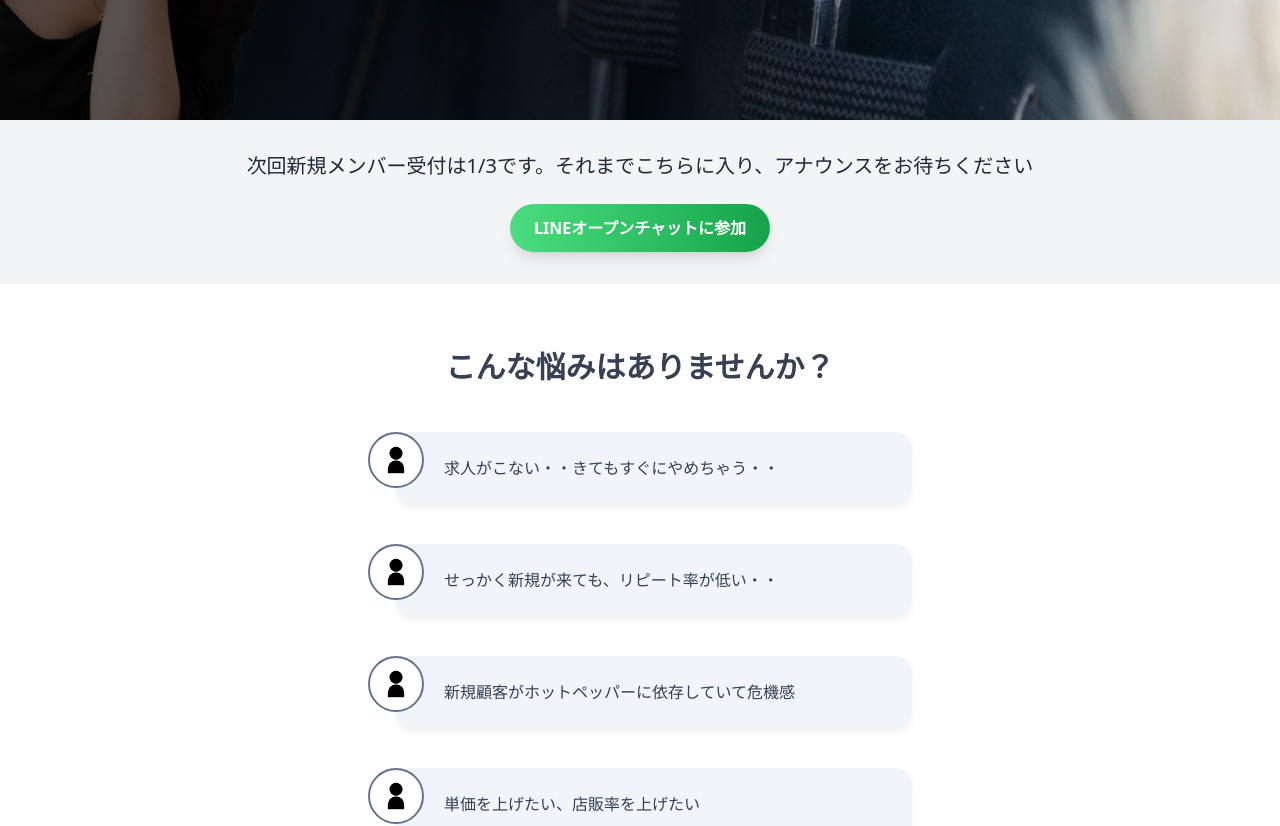
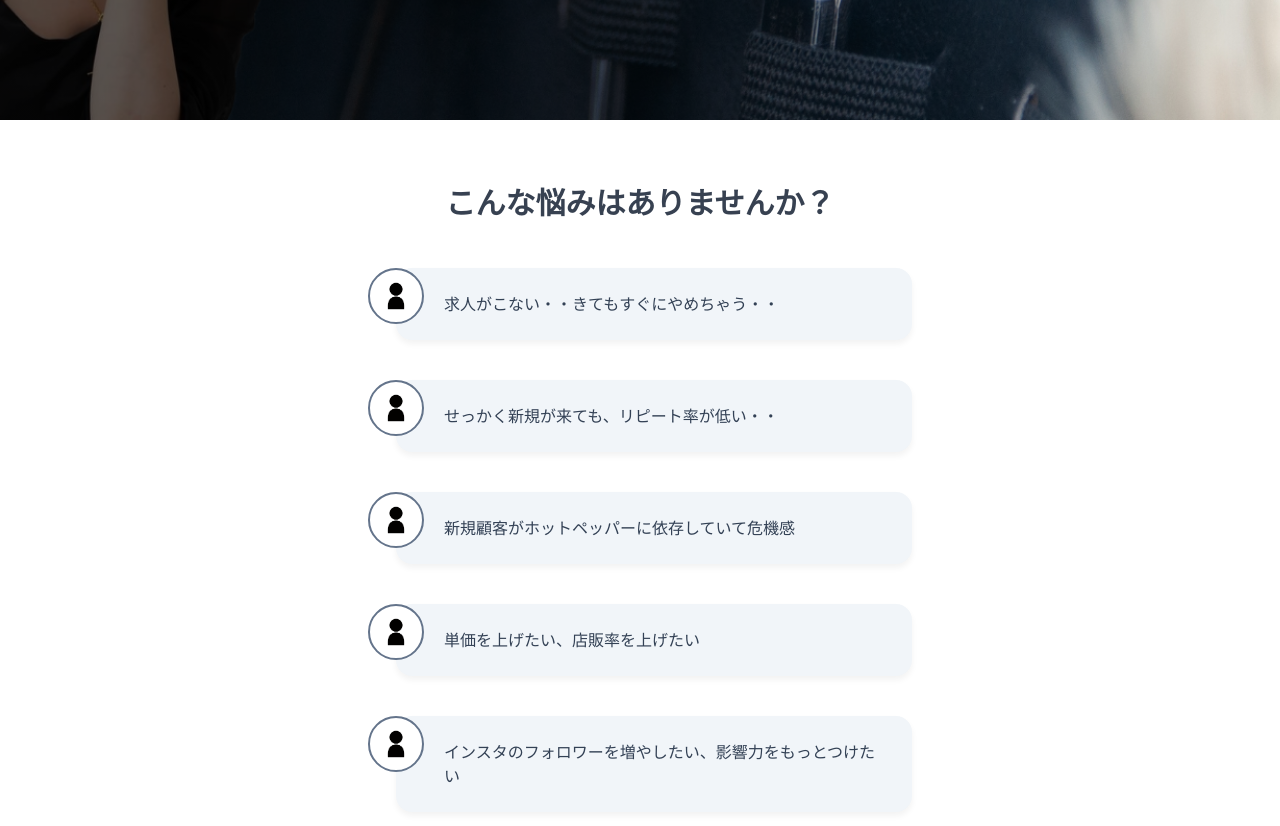
Before and after one commit to kkoblog/zero, a Next.js app: page / in a window 1280 px wide. Shown: the part 680-1506 px from the top of the page. Built offline with nearby package versions, Linux system fonts and the light colour scheme.

Commit message:
FAQセクションの参加条件の並び順を最適化
- リピート・次回予約の課題を最優先に配置
- マーケティングの学習意欲を2番目に配置
- 論理的な流れを考慮して順序を整理

```diff
--- a/src/app/page.jsx
+++ b/src/app/page.jsx
@@ -69,28 +69,7 @@ function MainComponent() {
           </motion.div>
         </div>
       </section>
-      <motion.div
-        initial={{ opacity: 0, y: 20 }}
-        animate={{ opacity: 1, y: 0 }}
-        transition={{ duration: 0.8, delay: 0.5 }}
-        className="bg-gray-100 py-8 px-4 sm:px-6 lg:px-8 text-center"
-      >
-        <p className="text-lg sm:text-xl mb-6 text-gray-800">
-          次回新規メンバー受付は1/3です。それまでこちらに入り、アナウンスをお待ちください
-        </p>
-        <motion.a
-          href="https://line.me/ti/g2/YN2zfW0efjtUFiJIO5OY3sAh34GWIka0OgbdCA?utm_source=invitation&utm_medium=link_copy&utm_campaign=default"
-          target="_blank"
-          rel="noopener noreferrer"
-          whileHover={{ scale: 1.05 }}
-          whileTap={{ scale: 0.95 }}
-          className="inline-block"
-        >
-          <button className="bg-gradient-to-r from-green-400 to-green-600 hover:from-green-500 hover:to-green-700 text-white font-bold py-3 px-6 rounded-full shadow-lg transition duration-300 ease-in-out transform hover:-translate-y-1">
-            LINEオープンチャットに参加
-          </button>
-        </motion.a>
-      </motion.div>
+
 
       {/* Problem Section */}
       <section id="problem" className="bg-white py-16">
@@ -482,9 +461,10 @@ function MainComponent() {
             <div>
               <h3 className="text-xl font-bold mb-2">参加条件</h3>
               <p className="p-4 flex flex-col">
+                <span>リピート、次回予約に課題を感じる方</span>
                 <span>マーケティングに課題を感じ、学びたい意欲のある方</span>
                 <span>サロンルールが守れる方</span>
-                <span>リピート、次回予約に課題を感じる方</span>
+                <span>申し込みフォームとZero.公式インスタ申請のみで簡単に参加可能</span>
               </p>
             </div>
             <div>
@@ -513,9 +493,9 @@ function MainComponent() {
         <div className="absolute inset-0 bg-black opacity-70"></div>
         <div className="container mx-auto px-4 relative z-10">
           <h2 className="text-3xl sm:text-4xl md:text-5xl lg:text-6xl font-bold mb-4 md:mb-6 font-serif" style={{ fontFamily: '"Playfair Display", serif', letterSpacing: '0.05em' }}>
-            今すぐ無料で参加する
+            本申し込みはこちら
           </h2>
-          <p className="text-xl md:text-2xl mb-8 md:mb-10 font-light">限定50名様まで</p>
+
           <motion.a
             href="https://docs.google.com/forms/d/e/1FAIpQLSeusYuPuvTWpu08R4QiFZviVClkEQRj9zPuZnsnBf_D-sQjzA/viewform"
             className="inline-block"
@@ -525,7 +505,7 @@ function MainComponent() {
             whileTap={{ scale: 0.95 }}
           >
             <button className="text-black px-10 py-4 rounded-full text-xl font-semibold transition duration-300 bg-gradient-to-r from-yellow-500 via-amber-500 to-amber-600 hover:from-yellow-600 hover:via-amber-600 hover:to-amber-700 shadow-lg">
-              無料で参加する
+              今ずぐ無料で参加する
             </button>
           </motion.a>
         </div>
```
